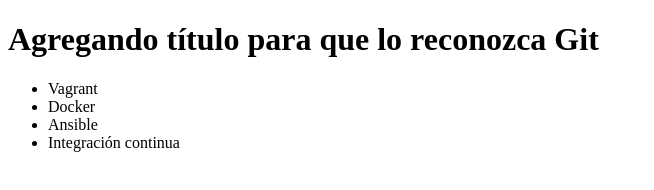
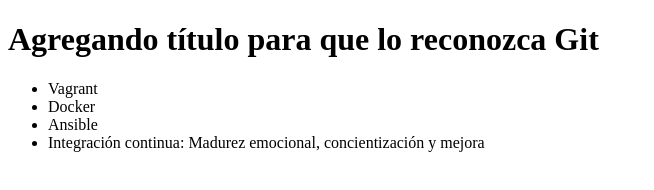
Before and after one commit to AlanElectronic/alura_git, a plain HTML site: page index.html in a window 1280 px wide. Shown: the whole page, without its empty margins (0-654 px from the left). Drawn offline with Linux system fonts and the light colour scheme.

Commit message:
agregué descripción desde Ana_colega/proyecto index.html copia. ahora voy a hacer push

```diff
--- a/index.html
+++ b/index.html
@@ -10,7 +10,7 @@
          <li> Vagrant </li>
          <li> Docker </li>
          <li> Ansible </li>
-         <li> Integración continua </li>
+         <li> Integración continua: Madurez emocional, concientización y mejora </li>
      </ul>
 </body>
 </html>
```
